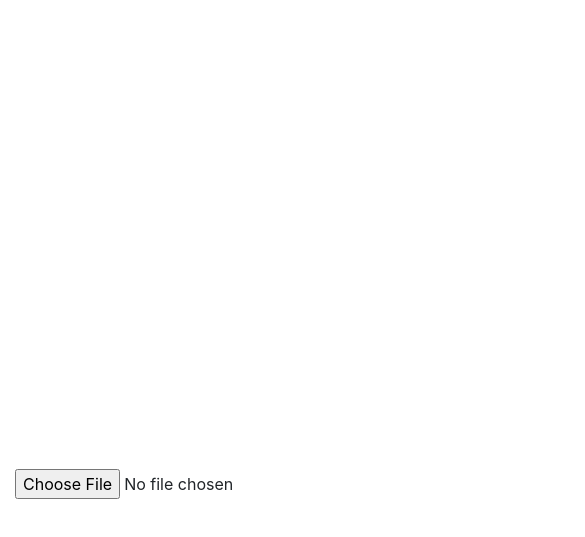
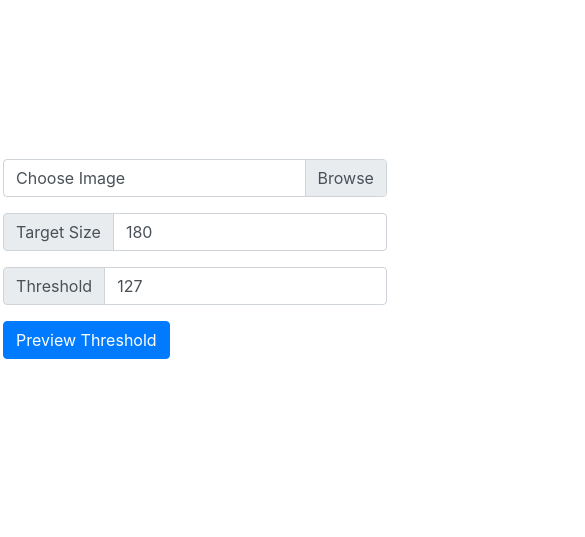
Before and after one commit to hanzhi713/domino-tiling, a plain HTML site: page index.html in a window 390 px wide. Shown: the part 177-714 px from the top of the page, 585 px wide, since content can reach past the window. Drawn offline with nearby package versions, Linux system fonts and the light colour scheme.

Commit message:
most of io done

```diff
--- a/index.html
+++ b/index.html
@@ -22,13 +22,34 @@
 </head>
 
 <body>
-    <div class="container">
+    <div class="container mt-4">
         <div class="row justify-content-center">
-            <div class="col-md-auto">
-                <canvas width="640px" height="640px" id="canvas"></canvas>
+            <div class="col-xs-auto align-self-center">
+                <div><canvas id="canvas"></canvas></div>
+                <div><canvas id="algo"></canvas></div>
             </div>
-            <div class="col-md-auto">
-                <input type="file" onchange="handleImage(this)">
+            <div class="col-xs-auto align-self-center">
+                <div class="custom-file mb-3">
+                    <input type="file" class="custom-file-input" id="customFile" onchange="handleImage(this)">
+                    <label class="custom-file-label" for="customFile">Choose Image</label>
+                </div>
+
+
+                <div class="input-group mb-3">
+                    <div class="input-group-prepend">
+                        <span class="input-group-text">Target Size</span>
+                    </div>
+                    <input type="number" id="target-size" class="form-control" value="180">
+                </div>
+
+                <div class="input-group mb-3">
+                    <div class="input-group-prepend">
+                        <span class="input-group-text">Threshold</span>
+                    </div>
+                    <input type="number" id="threshold" class="form-control" value="127">
+                </div>
+
+                <button class="btn btn-primary" onclick="thresh()" >Preview Threshold</button>
             </div>
         </div>
     </div>
--- a/script.js
+++ b/script.js
@@ -1,21 +1,59 @@
+// @ts-check
 /**
  * @type {HTMLCanvasElement}
  */
-const canvas = document.getElementById('canvas');
-const ctx = canvas.getContext('2d');
+const canvasUser = document.getElementById('canvas');
+canvasUser.width = 720;
+const ctxUser = canvasUser.getContext('2d');
 
-// canvas.getContext('2d').getImageData();
+/**
+ * @type {HTMLCanvasElement}
+ */
+const canvasAlgo = document.getElementById('algo');
+const ctxAlgo = canvasAlgo.getContext('2d');
+
+/**
+ * @type {HTMLInputElement}
+ */
+const targetSizeInput = document.getElementById('target-size');
+/**
+ * @type {HTMLInputElement}
+ */
+const thresholdInput = document.getElementById('threshold');
+
+const img = new Image();
+
+function draw() {
+    canvasAlgo.width = +targetSizeInput.value;
+    const ratio = img.height / img.width;
+    canvasUser.height = ratio * canvasUser.width;
+    canvasAlgo.height = ratio * canvasAlgo.width;
+    ctxUser.drawImage(img, 0, 0, canvasUser.width, canvasUser.height);
+    ctxAlgo.drawImage(img, 0, 0, canvasAlgo.width, canvasAlgo.height);
+}
+img.onload = draw
 
 function handleImage(input) {
     const reader = new FileReader();
     reader.onload = function (event) {
-        const img = new Image();
-        img.onload = function () {
-            canvas.width = img.width;
-            canvas.height = img.height;
-            ctx.drawImage(img, 0, 0);
-        }
         img.src = event.target.result;
     }
     reader.readAsDataURL(input.files[0]);
 }
+
+function thresh() {
+    draw();
+
+    const t = +thresholdInput.value;
+    const imgData = ctxAlgo.getImageData(0, 0, canvasAlgo.width, canvasAlgo.height);
+    const pixels = imgData.data;
+
+    for (let i = 0; i < pixels.length; i += 4) {
+        const avg = (pixels[i] + pixels[i + 1] + pixels[i + 2]) / 3;
+        pixels[i] = pixels[i + 1] = pixels[i + 2] = avg > t ? 255 : 0;
+    }
+
+    ctxAlgo.putImageData(imgData, 0, 0);
+    ctxUser.imageSmoothingEnabled = false;
+    ctxUser.drawImage(canvasAlgo, 0, 0, canvasUser.width, canvasUser.height);
+}
```
